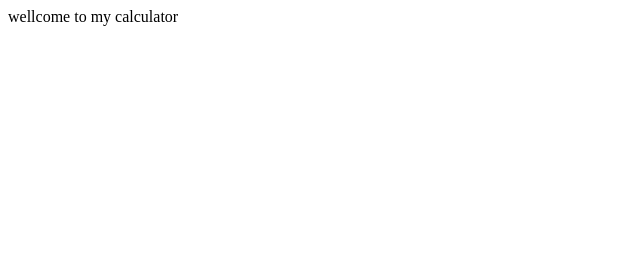
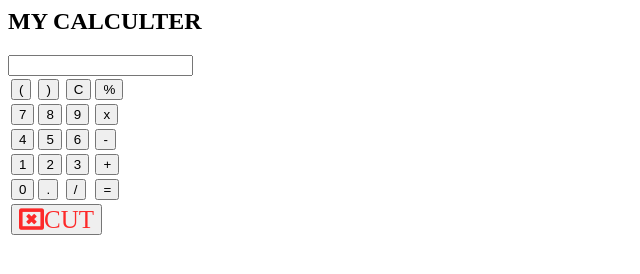
Before and after one commit to AnukulNandi/calculator-, a plain HTML site: page Index.html in a window 1280 px wide. Shown: the whole page, without its empty margins (0-640 px from the left). Drawn offline with Linux system fonts and the light colour scheme.

Commit message:
Index.html

```diff
--- a/Index.html
+++ b/Index.html
@@ -1 +1,57 @@
-<p> wellcome to my calculator </p>
+<html>
+<head>
+<title>calculator</title>
+<link rel="stylesheet" href="index.css"></link>
+<link rel="stylesheet" href="https://cdnjs.cloudflare.com/ajax/libs/font-awesome/4.7.0/css/font-awesome.min.css">
+<script src="index.js"> </script>
+</head>
+<body>
+<script>
+</script>
+<h2>MY CALCULTER</h2>
+<div class="auto">
+
+<input type="text" id="screen">
+<div id="a">
+<table>
+<tr>
+<td><input type="button"value='(' onClick="view('(')"/></td>
+<td><input type="button"value=')' onClick="view(')')"/></td>
+<td><input type="button"value='C' onClick="clr('')"/></td>
+<td><input type="button"value='%'onClick="view('%')"/></td>
+</tr>
+<tr>
+<td><input type="button"value='7' onClick="view('7')"/></td>
+<td><input type="button"value='8' onClick="view('8')"/></td>
+<td><input type="button"value='9' onClick="view('9')"/></td>
+<td><input type="button"value='x' onClick="view('*')"/></td>
+</tr>
+<tr>
+<td><input type="button"value='4' onClick="view('4')"/></td>
+<td><input type="button"value='5' onClick="view('5')"/></td>
+<td><input type="button"value='6' onClick="view('6')"/></td>
+<td><input type="button"value='-' onClick="view('-')"/></td>
+</tr>
+<tr>
+<td><input type="button"value='1' onClick="view('1')"/></td>
+<td><input type="button"value='2' onClick="view('2')"/></td>
+<td><input type="button"value='3' onClick="view('3')"/></td>
+<td><input type="button"value='+' onClick="view('+')"/></td>
+</tr>
+<tr>
+<td><input type="button"value='0' onClick="view('0')"/></td>
+<td><input type="button"value='.' onClick="view('.')"/></td>
+<td><input type="button"value='/' onClick="view('/')"/></td>
+<td><input type="button"value='=' onClick="compu()"/></td>
+</tr>
+<tr>
+    <td colspan="4"><button id="cut" onclick="Cut();">
+        <i class="fa fa-times-rectangle-o" style="font-size:25px;color:#ff0000d4;">CUT</i>
+    </button></td>
+</tr>
+</table>
+</div>
+</div>
+
+</body>
+</html>
```
